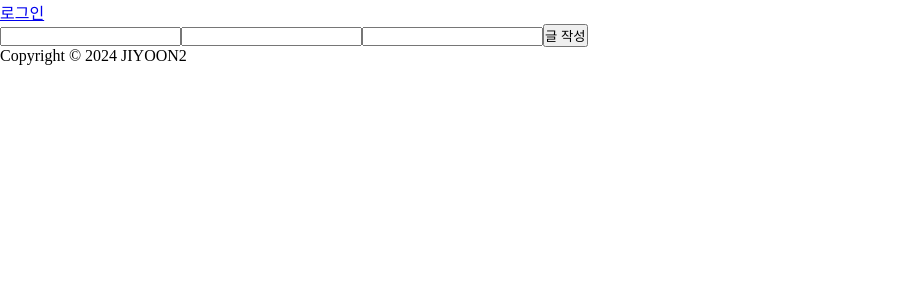
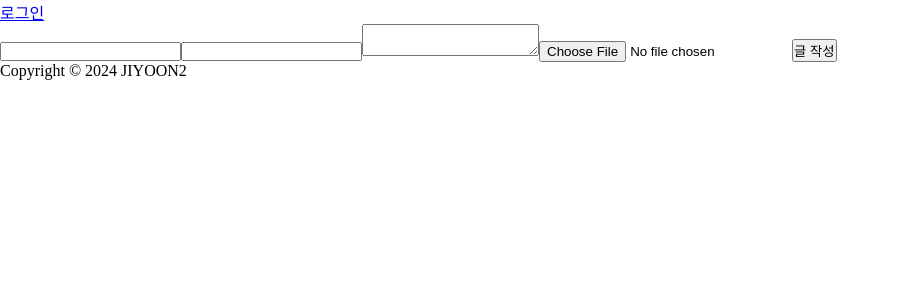
Before and after one commit to JIY00N2/yoon-log, a Next.js app: page /write in a window 1280 px wide. Shown: the top 300 px of the page, without its empty margins (0-900 px from the left). Built offline with nearby package versions, Linux system fonts and the light colour scheme; no server answers.

Commit message:
feat: 이미지 업로드 구현

```diff
--- /dev/null
+++ b/app/(root)/write/FileForm.tsx
@@ -0,0 +1,28 @@
+"use client";
+
+import { ChangeEvent } from "react";
+
+export default function FileForm() {
+  async function handleInputChange(e: ChangeEvent<HTMLInputElement>) {
+    const formData = new FormData();
+    if (!e.target.files) {
+      return;
+    }
+    formData.append("file", e.target.files[0]);
+    const res = await fetch("/api/upload", {
+      method: "POST",
+      body: formData,
+    });
+    const data = (await res.json()) as { imageUrl: string | undefined };
+    if (data.imageUrl) {
+      console.log(data.imageUrl);
+    }
+  }
+
+  return (
+    <input
+      type="file"
+      onChange={handleInputChange}
+    />
+  );
+}
--- a/app/(root)/write/page.tsx
+++ b/app/(root)/write/page.tsx
@@ -1,8 +1,9 @@
+import generateSlug from "@/app/_utils/generateSlug";
+import { PostsService } from "@/app/_lib/posts/service";
 import { redirect } from "next/navigation";
-import { PostsService } from "@/app/_lib/posts/service";
-import generateSlug from "@/app/_utils/generateSlug";
+import FileForm from "./FileForm";
 
-async function handlePostSubmit(formData: FormData) {
+export async function handlePostSubmit(formData: FormData) {
   "use server";
   const title = formData.get("title")?.toString();
   const subTitle = formData.get("subTitle")?.toString();
@@ -16,13 +17,12 @@ async function handlePostSubmit(formData: FormData) {
 
 export default async function WritePage() {
   return (
-    <div>
-      <form action={handlePostSubmit}>
-        <input name="title" />
-        <input name="subTitle" />
-        <input name="content" />
-        <button type="submit">글 작성</button>
-      </form>
-    </div>
+    <form action={handlePostSubmit}>
+      <input name="title" />
+      <input name="subTitle" />
+      <textarea name="content" />
+      <FileForm />
+      <button type="submit">글 작성</button>
+    </form>
   );
 }
```
Also changed, not shown: app/(route-handlers)/api/upload/route.ts (added, +18 -0 lines).
